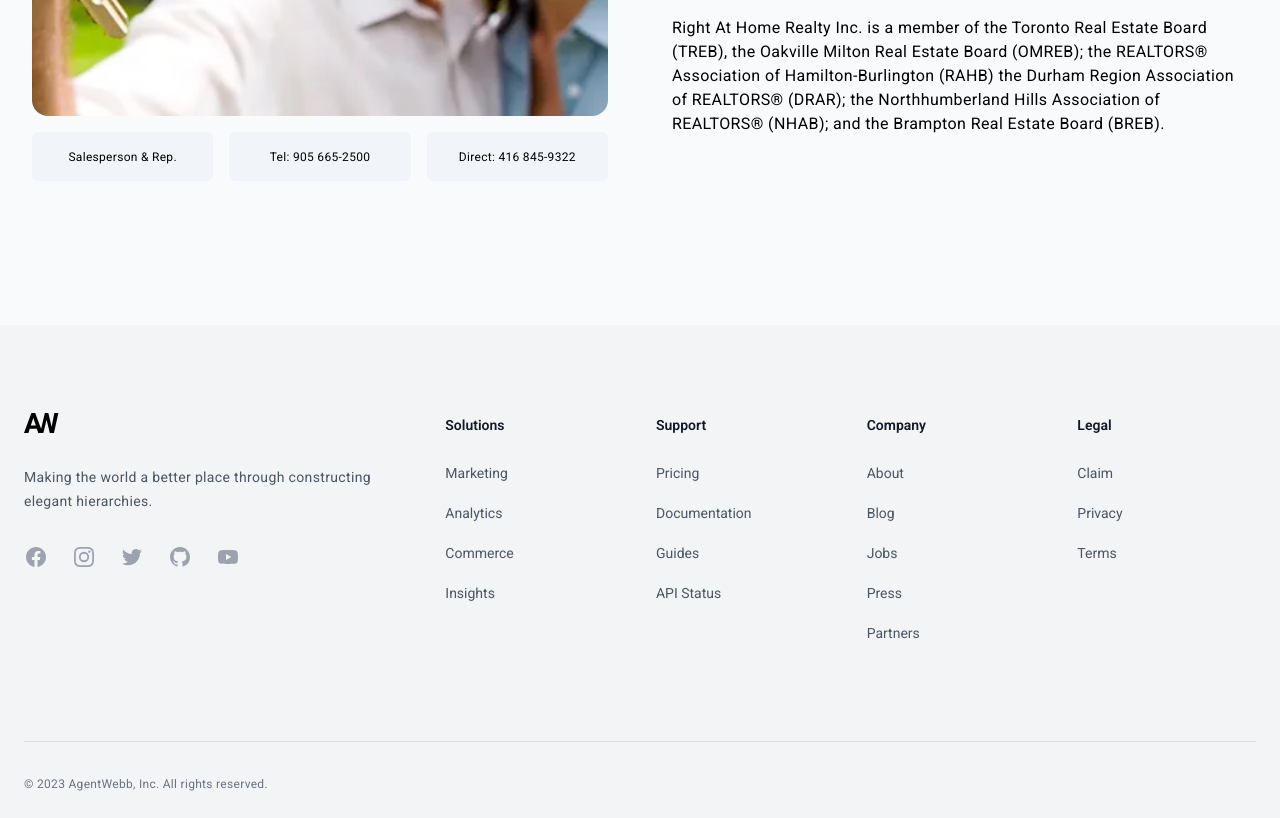
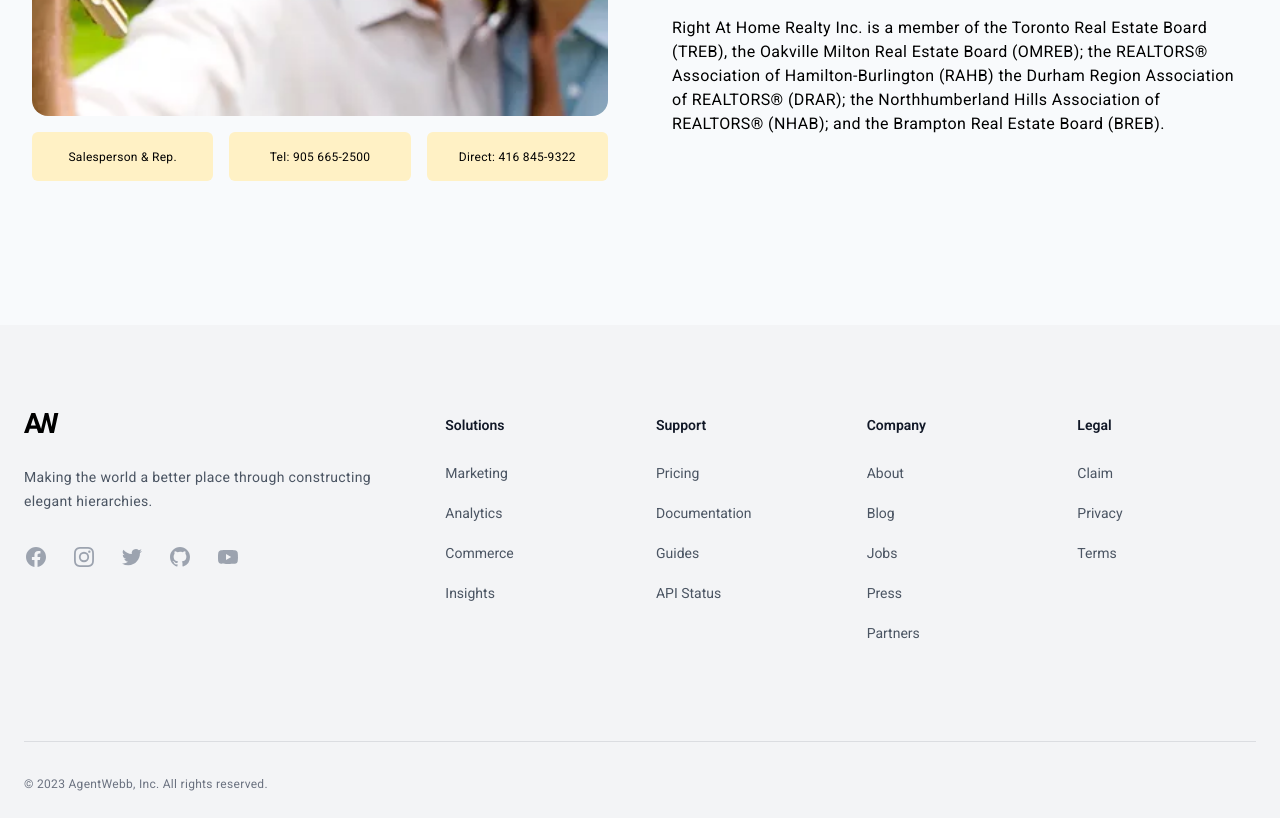
Before and after one commit to iamwillcode/agentwebb, a Next.js app: page /about in a window 1280 px wide. Shown: the part 1840-2658 px from the top of the page. Built offline with nearby package versions, Linux system fonts and the light colour scheme.

Commit message:
updated colours for text

```diff
--- a/pages/about.tsx
+++ b/pages/about.tsx
@@ -53,7 +53,7 @@ function Biography() {
             {items.map((item) => (
               <li
                 key={item.id}
-                className="w-full p-3 mt-4 overflow-hidden bg-slate-100 sm:rounded-md sm:px-6"
+                className="w-full p-3 mt-4 overflow-hidden bg-primary-100 sm:rounded-md sm:px-6"
               >
                 <span className="body-small">{item.info}</span>
               </li>
```
